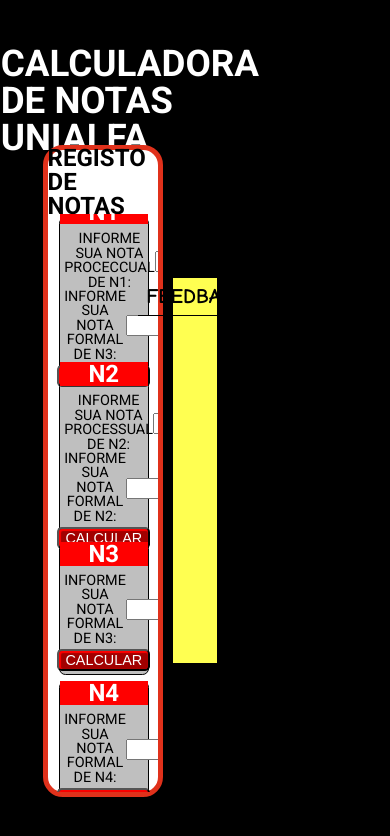
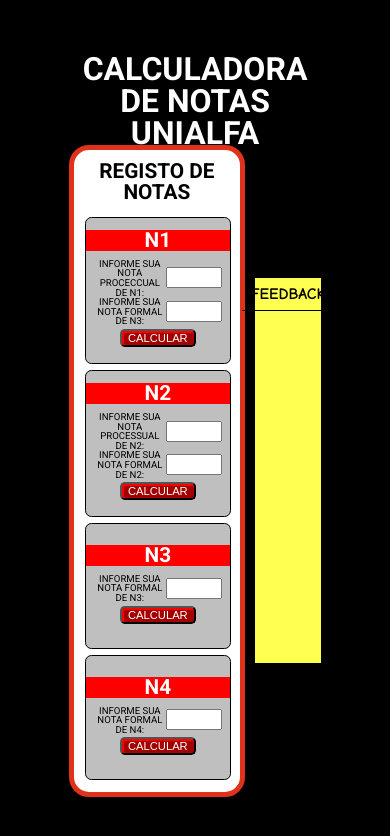
Before and after one commit to RafaBran/calculadora-notas-UNIALFA, a plain HTML site: page index.html in a window 390 px wide. Drawn offline with Linux system fonts and the light colour scheme.

Commit message:
Atualizãção 15-06-24 22:39

```diff
--- a/assets/styles/banner.css
+++ b/assets/styles/banner.css
@@ -13,8 +13,20 @@
     width: 90%;
 }
 
-@media screen and (max-width: 840px){
+@media (max-width: 1024px){
     .banner {
         display: none;
     }
 }
+
+@media screen and (max-width: 768px){
+    .banner {
+        display: none;
+    }
+}
+
+@media screen and (max-width: 425px){
+    .banner {
+        display: none;
+    }
+}
--- a/assets/styles/calculadora.css
+++ b/assets/styles/calculadora.css
@@ -27,6 +27,7 @@
     color: #ffffff;
     font-family: var(--fonte-padrao);
     font-weight: bold;
+    text-align: center;
 }
 
 
@@ -68,6 +69,7 @@
     font-size: 1.5rem;
     font-weight: bold;
     font-family: var(--fonte-padrao);
+    text-align: center;
 }
 
 .historico__notas {
@@ -200,3 +202,73 @@
 .feedback__texto::-webkit-scrollbar {
 width: 0px;
 }
+
+/* RESPONSIVIDADE */
+
+@media (max-width: 1300px){
+    .banner {
+        display: none;
+    }
+    .calculadora {
+        width: 100%;
+    }
+
+    .titulo {
+        font-size: 2rem;
+
+    }
+    .titulo__registro {
+        font-size: 1.3rem;
+    }
+    .botao {
+        font-size: 0.8rem ;
+    }
+
+}
+
+@media (max-width: 1024px){
+    .label {
+        font-size: 0.8rem;
+    }
+    .titulo {
+        font-size: 2rem;
+
+    }
+
+
+}
+
+@media screen and (max-width: 839px){
+    .label {
+        font-size: 0.7rem;
+    }
+    .botao {
+        font-size: 0.7rem ;
+    }
+    .titulo__notas{
+        font-size: 1.3rem;
+    }
+}
+
+@media screen and (max-width: 755px){
+    .label {
+        font-size: 0.65rem;
+    }
+    .titulo__notas{
+        font-size: 1.3rem;
+    }
+}
+
+@media screen and (max-width: 715px){
+    .label {
+        font-size: 0.6rem;
+    }
+    .feedback__titulo{
+        font-size: 1.2rem;
+    }
+}
+@media screen and (max-width: 555px){
+    .feedback__titulo{
+        font-size: 1rem;
+    }
+}
```
